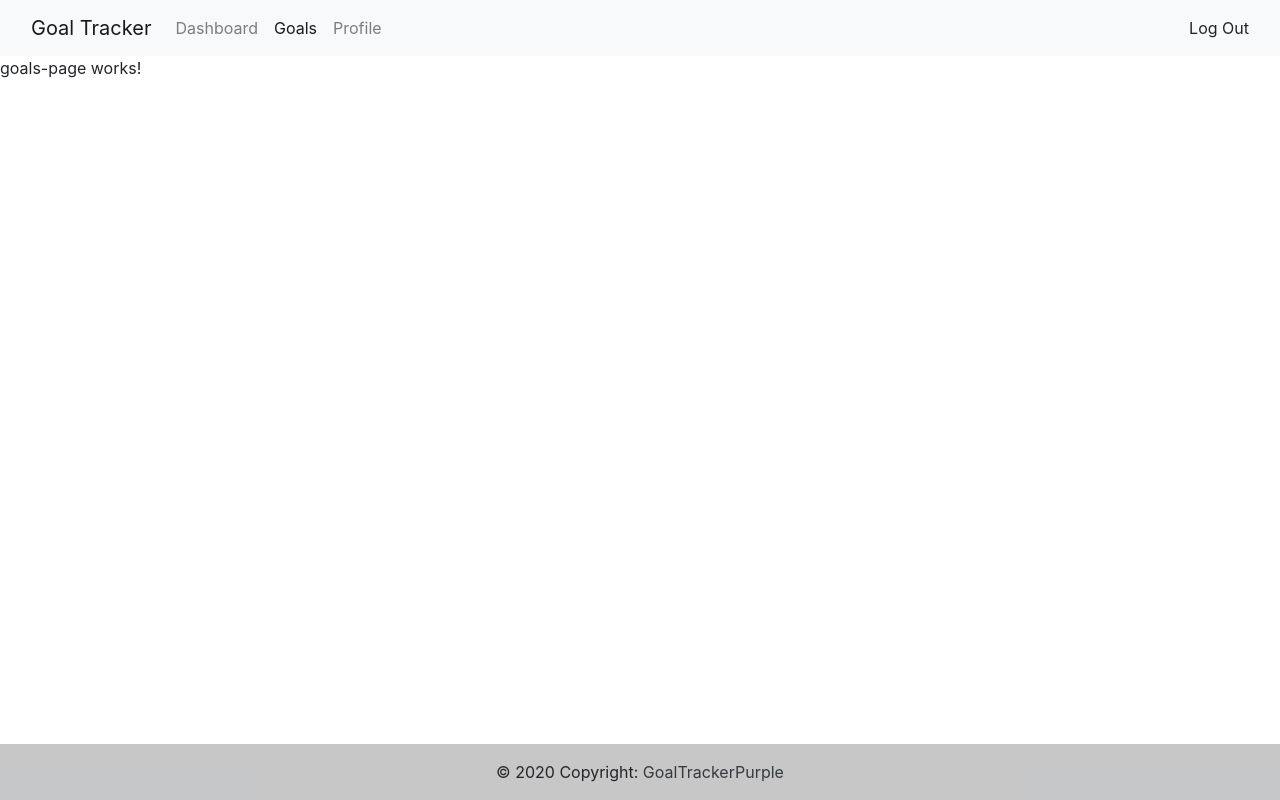
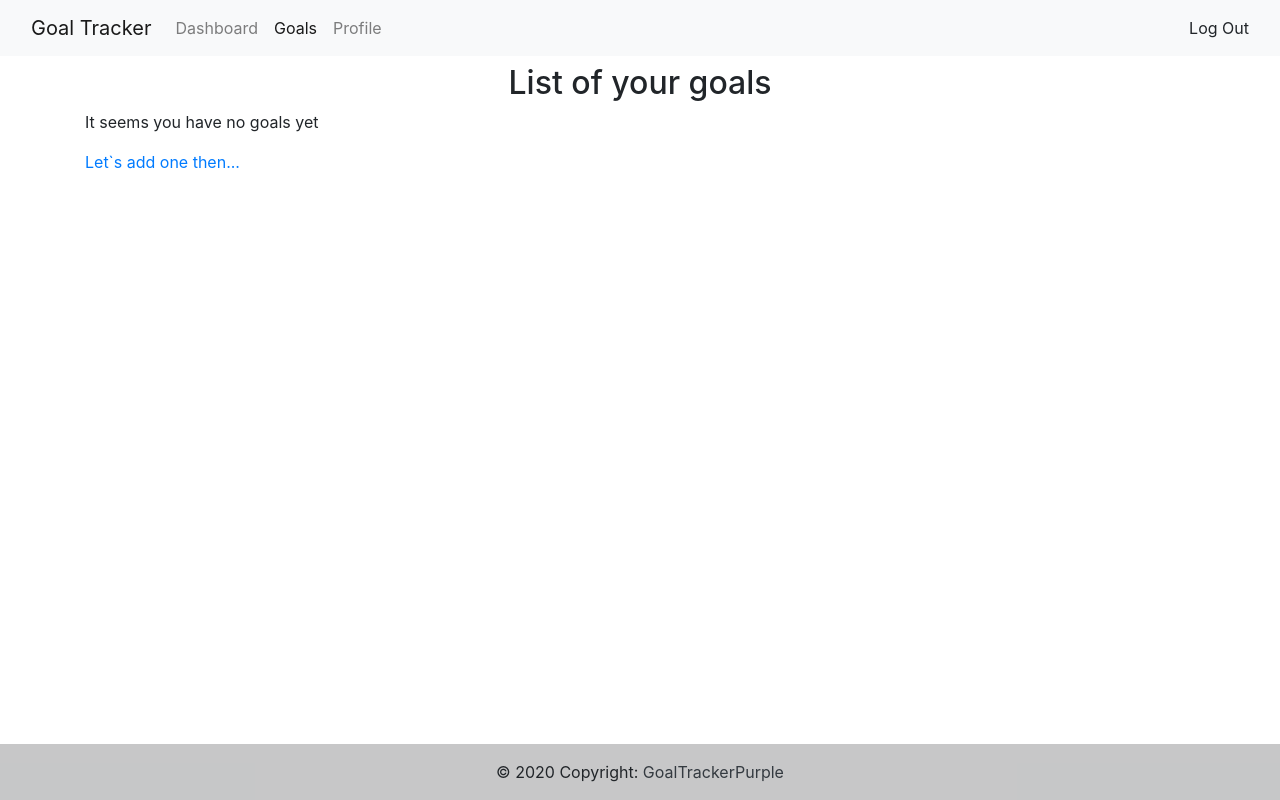
Before and after one commit to Yuvchenko-Kostiantyn/GoalTrackerFE, an Angular app: page /goals in a window 1280 px wide. Built offline with nearby package versions, Linux system fonts and the light colour scheme; sample sign-in values are in the browser's storage.

Commit message:
Modified landing and routing

```diff
--- a/src/app/app-routing.module.ts
+++ b/src/app/app-routing.module.ts
@@ -6,8 +6,8 @@ import { PageNotFoundComponent } from './page-not-found/page-not-found.component
 import { AuthGuard } from './shared/guards/auth.guard';
 
 const routes: Routes = [
-  {path: '', redirectTo: 'landing', pathMatch: 'full'},
-  {path: 'landing', component: LandingComponent},
+  {path: '', redirectTo: 'index', pathMatch: 'full'},
+  {path: 'index', component: LandingComponent},
   {path: 'dashboard', component: DashboardComponent, canActivate: [AuthGuard]},
   {
     path: 'auth',
--- a/src/app/auth/signup/signup.component.html
+++ b/src/app/auth/signup/signup.component.html
@@ -83,6 +83,7 @@
             <div class="form-group row">
               <div class="col-sm-10">
                 <button type="submit" [disabled]="registrationForm.invalid" class="btn btn-primary" (click)="onSubmit()">Sign Up</button>
+                <a routerLink="/auth/login" class="btn btn-link">Log in</a>
               </div>
             </div>
           </form>
--- a/src/app/goals/add-goal/add-goal.component.html
+++ b/src/app/goals/add-goal/add-goal.component.html
@@ -1 +1,10 @@
-<p>add-goal works!</p>
+<div class="container">
+    <div class="col">
+        <div class="row d-flex justify-content-center mt-2">
+            <h2>Create new goal</h2>
+        </div>
+        <div class="row">
+            <div>{{globalGoals | json}}</div>
+        </div>
+    </div>
+</div>
--- a/src/app/goals/goals-page/goals-page.component.css
+++ b/src/app/goals/goals-page/goals-page.component.css
@@ -0,0 +1,3 @@
+:host{
+    display: block;
+}
--- a/src/app/goals/goals-page/goals-page.component.html
+++ b/src/app/goals/goals-page/goals-page.component.html
@@ -1 +1,13 @@
-<p>goals-page works!</p>
+<div class="container">
+    <div class="col">
+        <div class="row d-flex justify-content-center mt-2">
+            <h2>List of your goals</h2>
+        </div>
+        <div class="row">
+            <div *ngIf="!goals">
+                <p>It seems you have no goals yet</p>
+                <a routerLink="/goals/add">Let`s add one then...</a>
+            </div>
+        </div>
+    </div>
+</div>
--- a/src/app/goals/goals-page/goals-page.component.ts
+++ b/src/app/goals/goals-page/goals-page.component.ts
@@ -7,6 +7,8 @@ import { Component, OnInit } from '@angular/core';
 })
 export class GoalsPageComponent implements OnInit {
 
+  public goals;
+
   constructor() { }
 
   ngOnInit(): void {
--- a/src/app/landing/landing.component.html
+++ b/src/app/landing/landing.component.html
@@ -5,6 +5,6 @@
             <p>поки не працюєш ти</p>
         </h1>
         <h2>Ми допоможемо тобі зробити крок назустріч своїм цілям !</h2>
-        <a href="/auth/signup" class="btn">Діяти</a>
+        <a routerLink="/auth/login" class="btn">Діяти</a>
     </div>
 </section>
--- a/src/app/layout/header/header.component.ts
+++ b/src/app/layout/header/header.component.ts
@@ -14,12 +14,12 @@ export class HeaderComponent implements OnInit {
   ngOnInit(): void {
   }
 
-  onLogout(){
+  onLogout(): void{
     this.authServiсe.logout({})
       .subscribe(() => {
         this.authServiсe.isUserLoggedIn.next(false);
         localStorage.clear();
         this.router.navigate(['/']);
-      })
+      });
   }
 }
--- /dev/null
+++ b/src/app/shared/interfaces/igoal.ts
@@ -0,0 +1,6 @@
+export interface IGoal {
+  id: number;
+  name: string;
+  days: number;
+  season: string;
+}
--- /dev/null
+++ b/src/app/shared/services/goals.service.ts
@@ -0,0 +1,17 @@
+import { HttpClient } from '@angular/common/http';
+import { Injectable } from '@angular/core';
+import { Observable } from 'rxjs';
+import { IGoal } from '../interfaces/igoal';
+
+@Injectable({
+  providedIn: 'root'
+})
+export class GoalsService {
+
+  constructor(private http: HttpClient) { }
+  private url = 'http://3.87.91.14/api';
+
+  getGlobalGoals(): Observable<IGoal[]>{
+    return this.http.get<IGoal[]>(this.url + '/global-goal/all');
+  }
+}
```
Also changed, not shown: src/app/goals/add-goal/add-goal.component.ts (+6 -2 lines), 1 other file (tests, documents, lock files or other folders).
